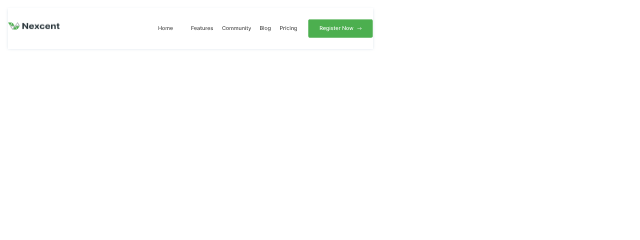
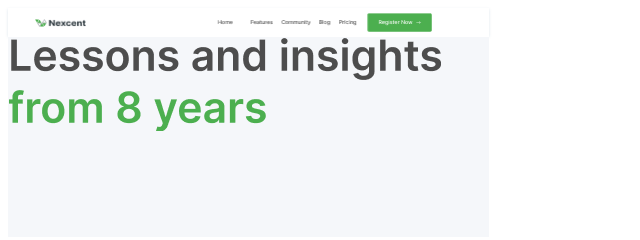
Before and after one commit to myasirabbasi147/responsive-site-1, a plain HTML site: page src/index.html in a window 1280 px wide. Shown: the whole page, without its empty margins (0-640 px from the left). Drawn offline with Linux system fonts and the light colour scheme.

Commit message:
little bit done

```diff
--- a/src/index.html
+++ b/src/index.html
@@ -2,6 +2,7 @@
 <html>
     <head>
         <title>Responsive site</title>
+        <meta name="viewport" content="width=device-width, initial-scale=1.0">
         <link rel="stylesheet" href="styles.css">
     </head>
     <body>
@@ -11,6 +12,11 @@
                 <img class="right-navbar" src="right_navbar.png" alt="Right side logo">
             </div>
         </div>
+        <div class="banner">
+            <div class="banner-heading">
+                <img src="banner_title.png" alt="Title for Banner">
+            </div>
+        </div>
 
     </body>
 </html>
--- a/src/styles.css
+++ b/src/styles.css
@@ -1,24 +1,64 @@
 .container {
-    max-width: 1000px;
-    height: 1461px;
+    max-width: 480.77px;
 }
 
+.left-navbar {
+    width: 51.58px;
+    height: 8.01px;
+    margin-top: 0;
+    margin-left: 10px;
+}
+
+.right-navbar {
+    width: 312px;
+    height: 18.35px;
+    margin-top: 0;
+    margin-right: 40px;
+}
 
 .navbar {
     display: flex;
     flex-direction: row;
-    justify-content: center;
+    justify-content: space-around;
     align-items: center;
-    max-width: max-content;
+    padding-right: 0;
+    padding-left: 0;
+    margin: 0 auto;
     width: 100%;
-    height: 2.8%;
+    height: 29.03px;
+
+    /* Neutral/White */
     background: #FFFFFF;
     box-shadow: 0px 1.33547px 2.67093px rgba(171, 190, 209, 0.4);
 }
 
+.banner {
+    width: 480.77px;
+    height: 199.99px;
+    margin: 0;
+    /* Neutral/Silver */
+    background: #F5F7FA;
 
-.left-navbar {
-    width: 51.58px;
-    height: 8.01px;
-    padding-bottom: 5px;
+    /* Inside auto layout */
+    flex: none;
+    order: 0;
+    /* align-self: stretch; */
+    flex-grow: 0;
 }
+
+.banner-heading {
+    /* Lessons and insights from 8 years */
+
+width: 50px;
+height: 51px;
+
+/* Neutral/D_Grey */
+color: #4D4D4D;
+
+/* Inside auto layout */
+flex: none;
+order: 0;
+align-self: stretch;
+flex-grow: 0;
+
+}
```
Also changed, not shown: src/banner_title.png (added).
